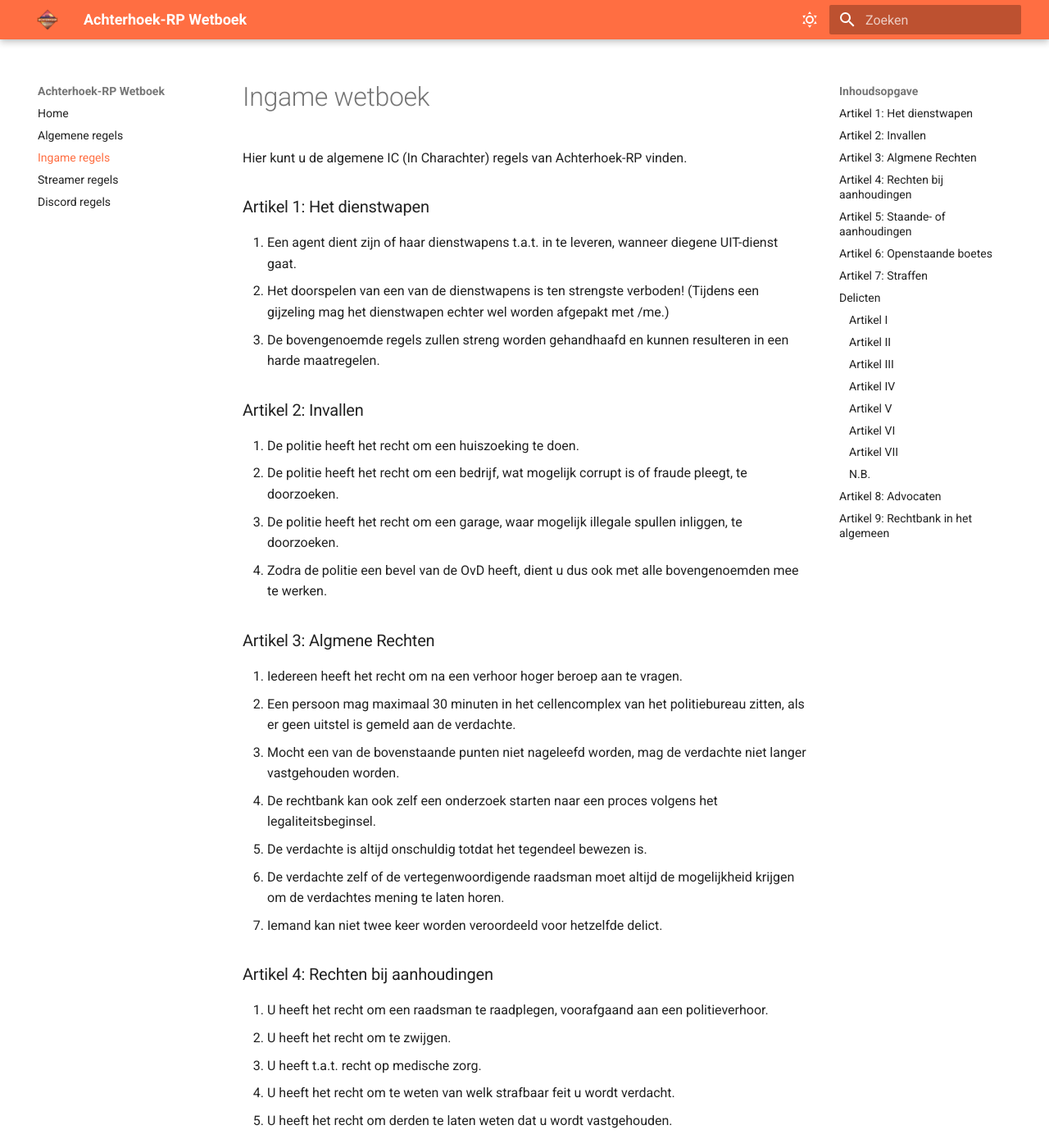
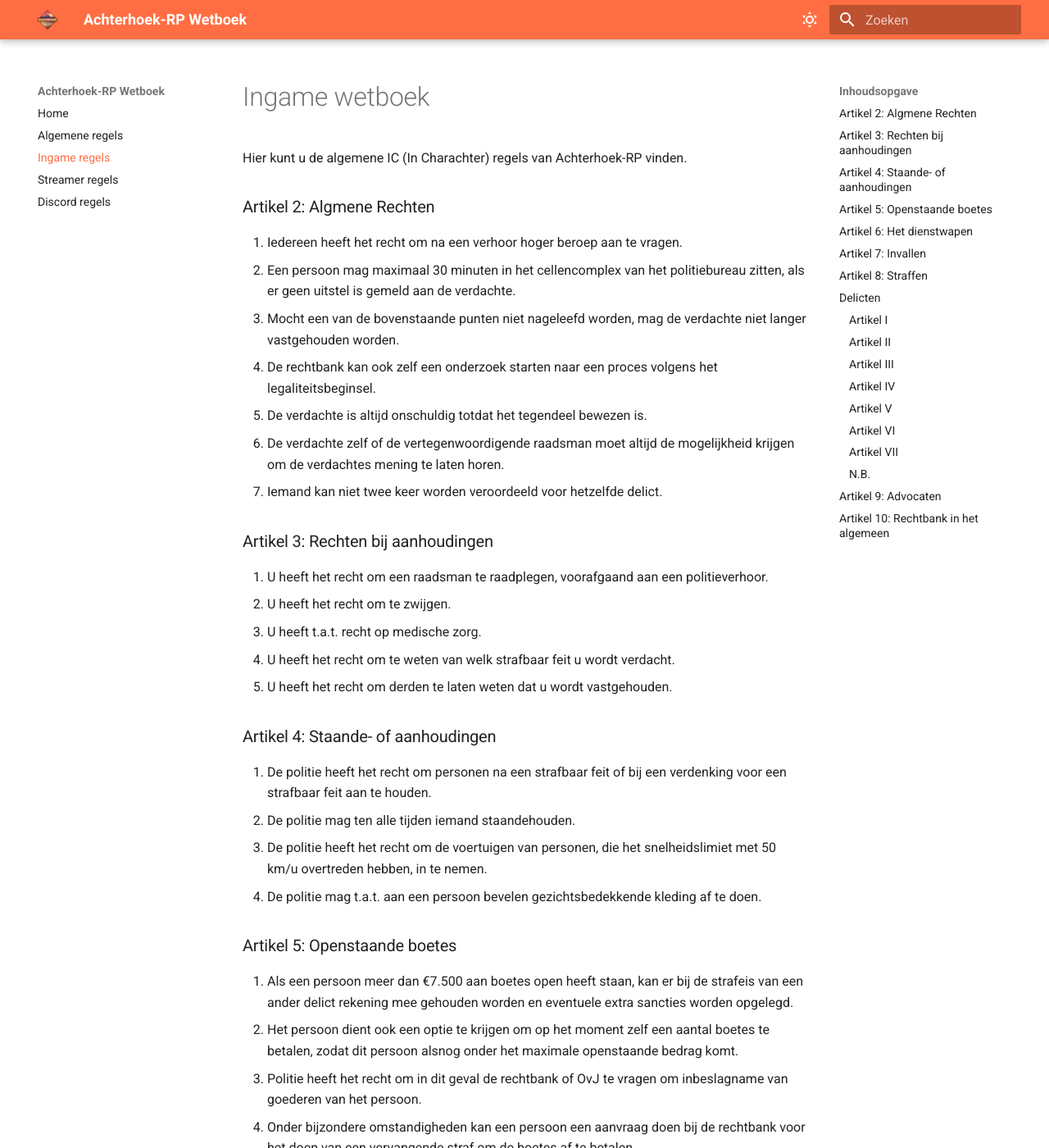
Before and after one commit to Jaccosf/ARP-Wetboek, an MkDocs documentation site: the page built from docs/wetboek.md, in a window 1280 px wide and 1400 px high. Shown: the whole window at 82% size. Built offline with MkDocs 1.6.1 and Material for MkDocs 9.7.7, drawn with Linux system fonts in a browser that asks for light colours; some of the changed text lies outside the part shown.

Commit message:
Nieuwe rangorde ic wetboek

```diff
--- a/docs/wetboek.md
+++ b/docs/wetboek.md
@@ -2,18 +2,8 @@
 
 Hier kunt u de algemene IC (In Charachter) regels van Achterhoek-RP vinden.
 
-### Artikel 1: Het dienstwapen
-1. Een agent dient zijn of haar dienstwapens t.a.t. in te leveren, wanneer diegene UIT-dienst gaat.
-2. Het doorspelen van een van de dienstwapens is ten strengste verboden! (Tijdens een gijzeling mag het dienstwapen echter wel worden afgepakt met /me.)
-3. De bovengenoemde regels zullen streng worden gehandhaafd en kunnen resulteren in een harde maatregelen.
 
-### Artikel 2: Invallen
-1. De politie heeft het recht om een huiszoeking te doen.
-2. De politie heeft het recht om een bedrijf, wat mogelijk corrupt is of fraude pleegt, te doorzoeken.
-3. De politie heeft het recht om een garage, waar mogelijk illegale spullen inliggen, te doorzoeken.
-4. Zodra de politie een bevel van de OvD heeft, dient u dus ook met alle bovengenoemden mee te werken.
-
-### Artikel 3: Algmene Rechten
+### Artikel 2: Algmene Rechten
 1. Iedereen heeft het recht om na een verhoor hoger beroep aan te vragen.
 2. Een persoon mag maximaal 30 minuten in het cellencomplex van het politiebureau zitten, als er geen uitstel is gemeld aan de verdachte.
 3. Mocht een van de bovenstaande punten niet nageleefd worden, mag de verdachte niet langer vastgehouden worden.
@@ -207,11 +208,11 @@ Alle boetes in artikelen I, II & III zullen €9 administratiekosten extra ontva
 
     ***** Deze gebieden zijn: BP, ANWB, Ziekenhuis en Politie HB
 
-### Artikel 8: Advocaten
+### Artikel 9: Advocaten
 1. Ieder persoon in Achterhoek heeft recht op een advocaat.
 2. Een officiële advocaat moet in het bezit zijn van een advocatenpas.
 
-### Artikel 9: Rechtbank in het algemeen
+### Artikel 10: Rechtbank in het algemeen
 1. De OvJ word geraadpleegd als bij de volgende benodigdheden:
     - hoger beroep
     - huiszoekingen
```
Also changed, not shown: other parts of docs/wetboek.md (+15 -4 lines).
